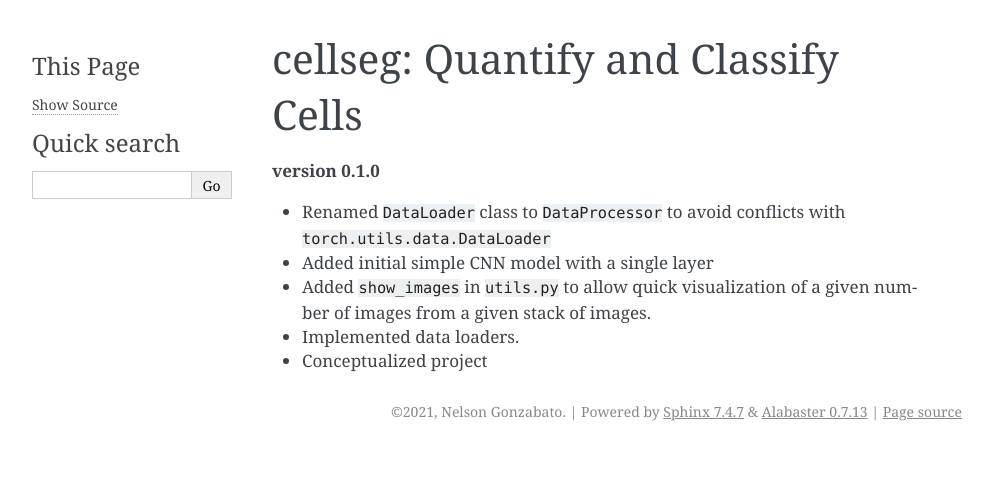
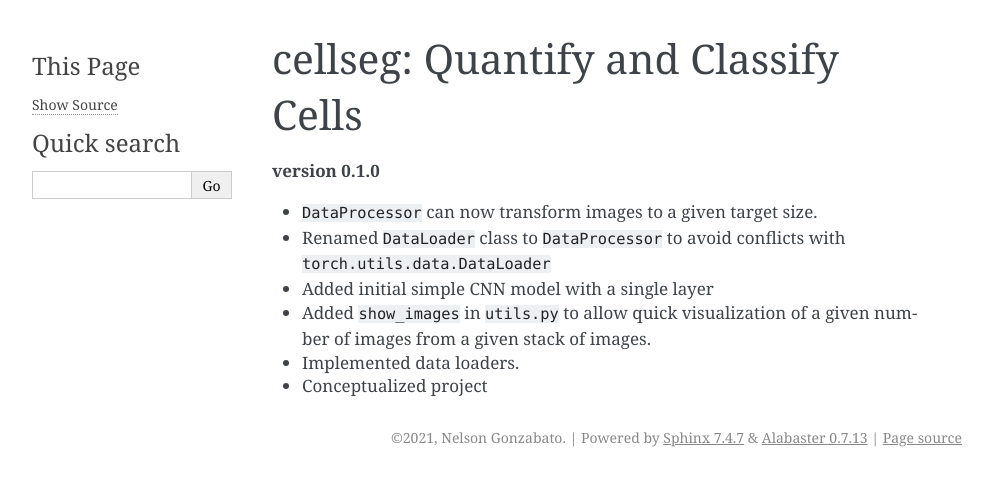
Before and after one commit to Nelson-Gon/cellseg, a Sphinx documentation site: the page built from docs/source/changelog.rst, in a window 1280 px wide. Shown: the top 486 px of the page, without its empty margins (148-1141 px from the left). Built offline with Sphinx 7.4.7, drawn with Linux system fonts in a browser that asks for light colours; pages that are not in the unit, such as notebooks, are missing from menus.

Commit message:
Update changelog

```diff
--- a/docs/source/changelog.rst
+++ b/docs/source/changelog.rst
@@ -4,6 +4,9 @@ cellseg: Quantify and Classify Cells
 
 **version 0.1.0**
 
+
+*
+  ``DataProcessor`` can now transform images to a given target size.
 
 *
   Renamed ``DataLoader`` class to ``DataProcessor`` to avoid conflicts with ``torch.utils.data.DataLoader``
```
Also changed, not shown: changelog.md (+2 -0 lines).
